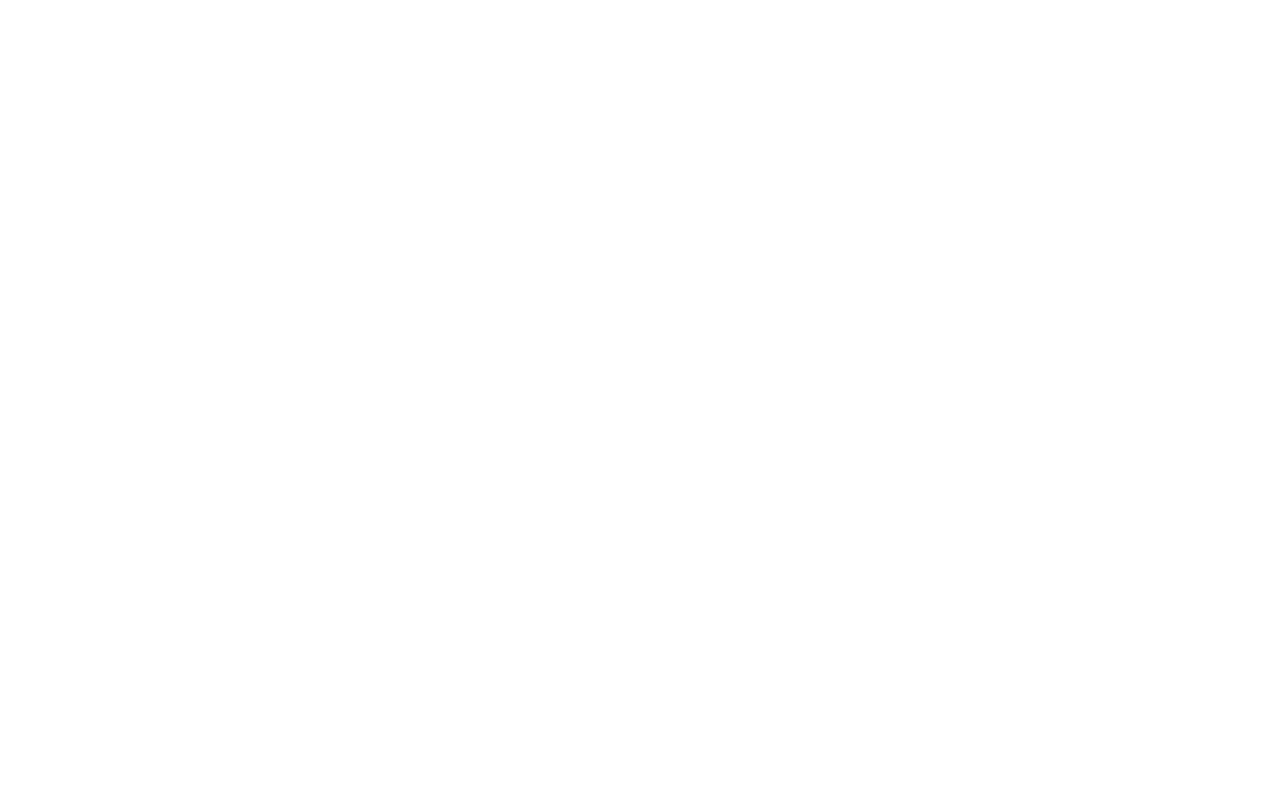
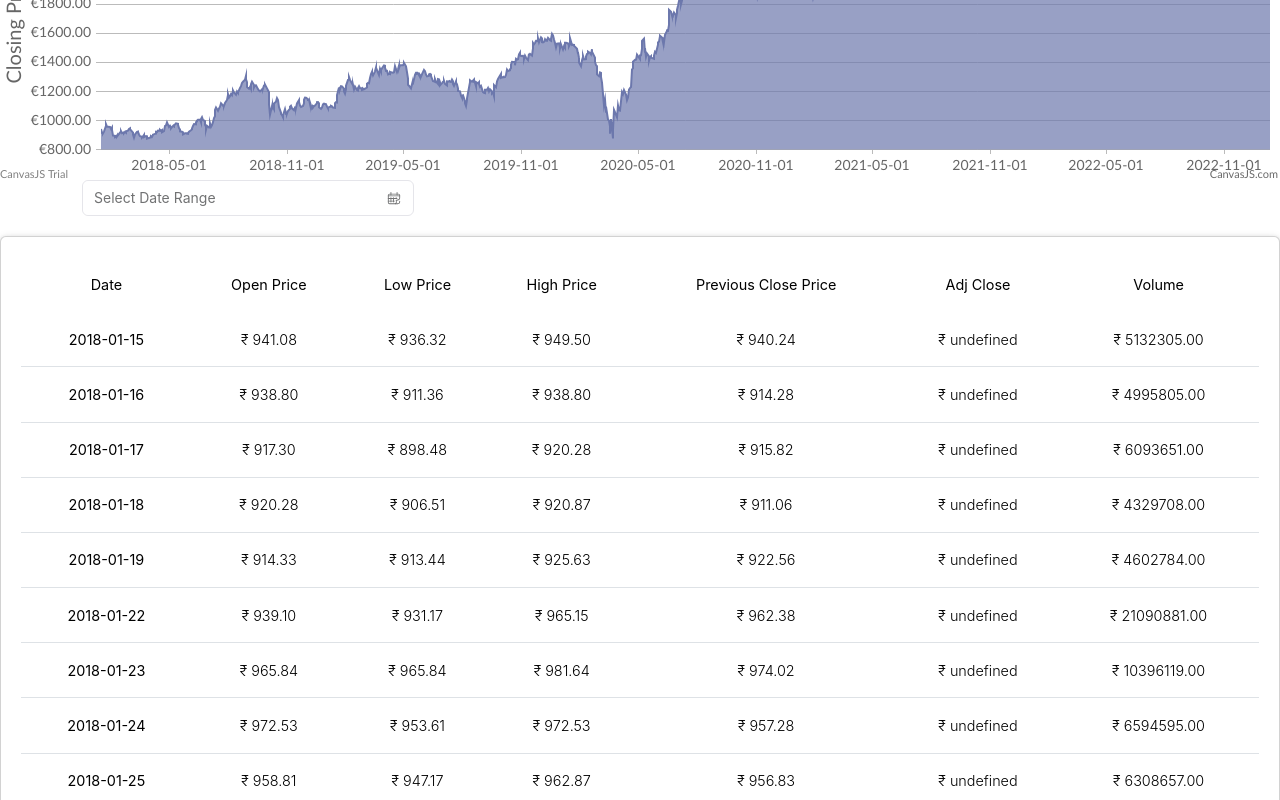
Before and after one commit to madhur3120/StalkIt-StockExchange, a React (Create React App) app in the folder FrontEnd/: page /landing in a window 1280 px wide. Before the commit this address had no page. Shown: the part 300-1100 px from the top of the page. Before the commit the page ends 800 px from the top, so only its background shows below. Built offline with nearby package versions, Linux system fonts and the light colour scheme.

Commit message:
added landing page

```diff
--- a/FrontEnd/package.json
+++ b/FrontEnd/package.json
@@ -14,6 +14,7 @@
     "react-dom": "^18.2.0",
     "react-router-dom": "^6.6.2",
     "react-scripts": "5.0.1",
+    "rsuite": "^5.24.1",
     "web-vitals": "^2.1.4"
   },
   "scripts": {
--- a/FrontEnd/src/App.js
+++ b/FrontEnd/src/App.js
@@ -9,6 +9,7 @@
   Navigate,
 } from "react-router-dom";
 import Home from "./components/Home/Home";
+import LandingPage from "./components/Landing/LandingPage";
 function App() {
   return (
     <Router>
@@ -16,6 +17,7 @@
         <Route path="/" element={<Home />} />
         <Route path="/login" element={<Login />} />
         <Route path="/register" element={<SignUp />} />
+        <Route path="/landing" element={<LandingPage />} />
       </Routes>
     </Router>
   );
--- /dev/null
+++ b/FrontEnd/src/components/Landing/LandingPage.js
@@ -0,0 +1,18 @@
+import Tst from "../../Chart/Tst";
+import Navbar from "../Home/Navbar";
+import TableCard from "./TableCard";
+import data from "../../Chart/reliance.json";
+const LandingPage = () => {
+    return (
+      <>
+            <Navbar></Navbar>
+        <div>
+            <Tst></Tst>
+        </div>
+        <div>
+            <TableCard tableData = {data}></TableCard>
+        </div>
+      </>
+    );
+}
+export default LandingPage;
--- /dev/null
+++ b/FrontEnd/src/components/Landing/TableCard.css
@@ -0,0 +1,44 @@
+.table-data.card-container {
+    padding: 10px;
+    font-size: 13px;
+    margin-top: 20px;
+    height: calc(100% - 20px);
+    overflow: scroll;
+}
+
+.table-data.card-container .card-body {
+    padding: 10px;
+    font-size: 13px;
+}
+
+.table-data-row {
+    height: 40%;
+}
+
+.table-data-col {
+    height: 100%;
+}
+
+.table {
+    color: black;
+    text-align: center;
+}
+
+.table thead th {
+    border-bottom: 1px solid white !important;
+}
+
+.green-text {
+    color: #81b737;
+}
+
+.red-text {
+    color: #d54f4f;
+}
+
+.no-data-message {
+    position: absolute;
+    top: 53%;
+    left: 50%;
+    transform: translate(-50%, -50%);
+}
--- /dev/null
+++ b/FrontEnd/src/components/Landing/TableCard.js
@@ -0,0 +1,65 @@
+import React from "react";
+import  "./styles.css";
+import "./TableCard.css";
+import { DateRangePicker } from "rsuite";
+import "rsuite/dist/rsuite.min.css";
+import { useState } from "react";
+const TableCard =(props)=> {
+    const [value, setValue] = useState(null);
+    const valueChangeHandler = (event) => {
+        setValue(event);
+    }
+    // console.log(value);
+    const tableDataDOM = props.tableData.map((data) => {
+        const currency = "₹";
+        return (
+          <tr>
+            <th scope="row">{data.Date}</th>
+            {/* <td>{data.lastUpdatedData}</td> */}
+            <td>{currency + " " + data.Open.toFixed(2)}</td>
+            <td>{currency + " " + data.Low.toFixed(2)}</td>
+            <td>{currency + " " + data.High.toFixed(2)}</td>
+            <td>{currency + " " + data.Close.toFixed(2)}</td>
+            <td>{currency + " " + data.Adj}</td>
+            <td>{currency + " " + data.Volume.toFixed(2)}</td>
+          </tr>
+        );
+    });
+    return (
+      <>
+        <div className="container">
+          <DateRangePicker placeholder="Select Date Range" value={value} onChange = {valueChangeHandler}/>
+          {/* <input type="text" name="daterange" value="01/01/2015 - 01/31/2015" /> */}
+        </div>
+        <div className="card card-container table-data">
+          <div className="card-body">
+            {/* <h2 className="h6 mb-3">Latest available data:</h2> */}
+
+            <table className="table">
+              <thead>
+                <tr>
+                  <th scope="col">Date</th>
+                  {/* <th scope="col">Last Updated Data</th> */}
+                  <th scope="col">Open Price</th>
+                  <th scope="col">Low Price</th>
+                  <th scope="col">High Price</th>
+                  <th scope="col">Previous Close Price</th>
+                  <th scope="col">Adj Close</th>
+                  <th scope="col">Volume</th>
+                </tr>
+              </thead>
+              <tbody>{tableDataDOM}</tbody>
+            </table>
+
+            {/* <p className="mb-0 no-data-message">
+              There are currently no available data. Please search stock code
+              for more details.
+            </p> */}
+          </div>
+        </div>
+      </>
+    );
+
+}
+
+export default TableCard;
--- /dev/null
+++ b/FrontEnd/src/components/Landing/styles.css
@@ -0,0 +1,109 @@
+.card-container {
+    background-color: white;
+}
+
+.app-container__row {
+    height: 60%;
+    max-height: 415px;
+    overflow: hidden;
+}
+
+.app-container__container {
+    display: flex;
+    justify-content: space-between;
+    height: 100%;
+}
+
+.app-container__left {
+    width: calc(30% - 10px);
+    height: 100%;
+    max-height: 415px;
+    display: flex;
+    flex-direction: column;
+    justify-content: space-between;
+    overflow: hidden;
+}
+
+.app-container__right {
+    height: 100%;
+    max-height: 415px;
+    width: calc(70% - 10px);
+}
+
+.graph.card-container {
+    height: 100%;
+}
+
+.app-container {
+    height: 100vh;
+    padding: 20px;
+    background: #15103a;
+    color: white;
+}
+
+;
+
+.graph.card-container .card-body {
+    height: calc(60vh - 15px);
+}
+
+.ct-label {
+    color: white;
+}
+
+.custom-modal {
+    height: 300px;
+    width: 500px;
+    position: fixed;
+    z-index: 99;
+    background: white;
+    top: 50%;
+    left: 50%;
+    transform: translate(-50%, -50%);
+    border-radius: 5px;
+    color: black;
+    padding: 20px;
+    display: flex;
+    flex-direction: column;
+    justify-content: space-between;
+}
+
+.custom-modal__overlay {
+    background: rgba(0, 0, 0, 0.6);
+    height: 100%;
+    width: 100%;
+    position: fixed;
+    z-index: 1;
+    top: 0;
+    left: 0;
+}
+
+@media(max-width:991px) {
+    .app-container {
+        height: 100%;
+    }
+
+    .app-container__container {
+        flex-direction: column;
+    }
+
+    .app-container__row {
+        height: unset;
+        overflow: auto;
+        max-height: fit-content;
+    }
+
+    .app-container__left {
+        justify-content: unset;
+        overflow: auto;
+        width: 100%;
+    }
+
+    .app-container__right {
+        width: 100%;
+    }
+
+    .height-100 {
+        height: 100%;
+    }
+}
```
Also changed, not shown: 1 other file (tests, documents, lock files or other folders).
